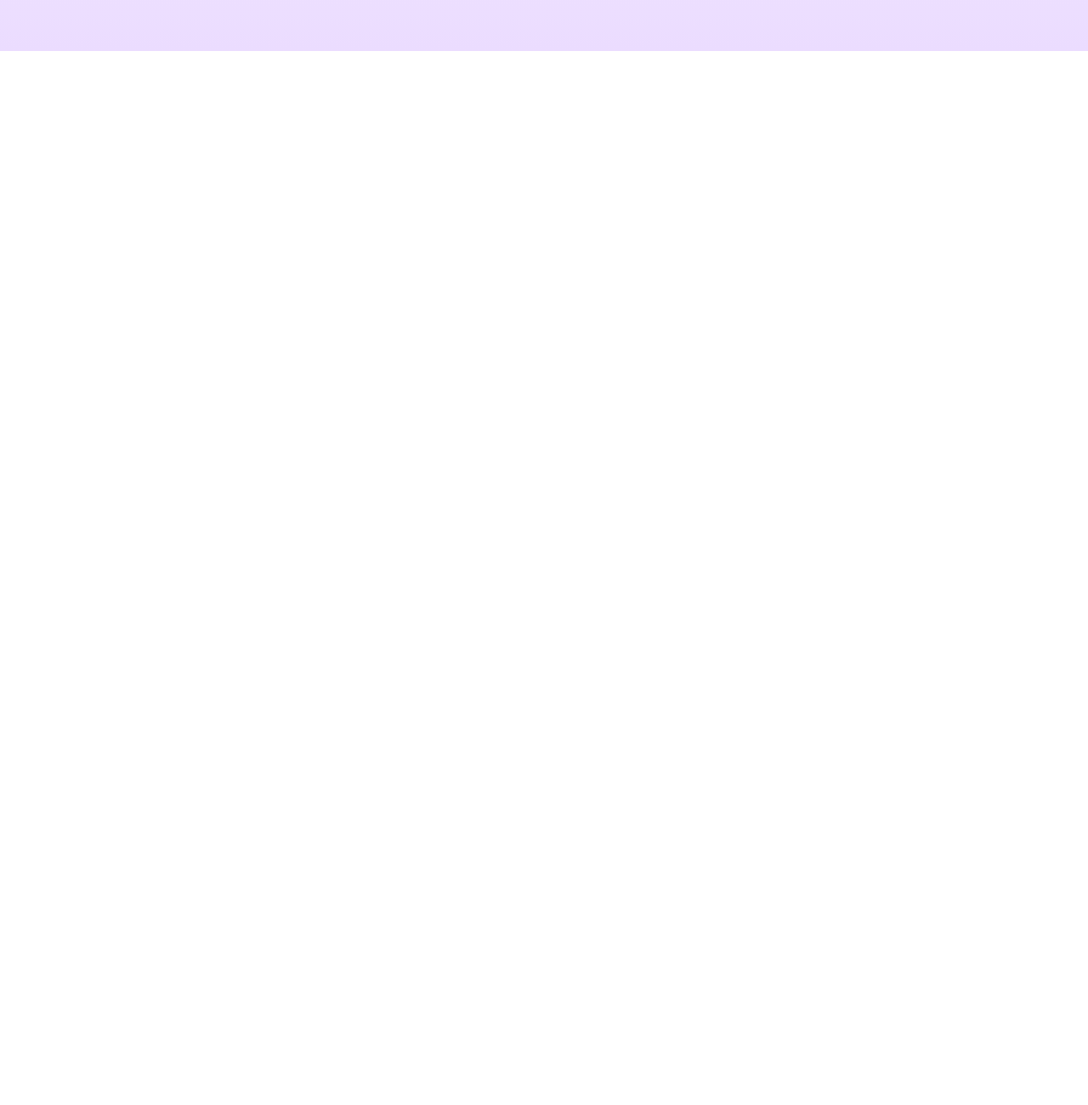
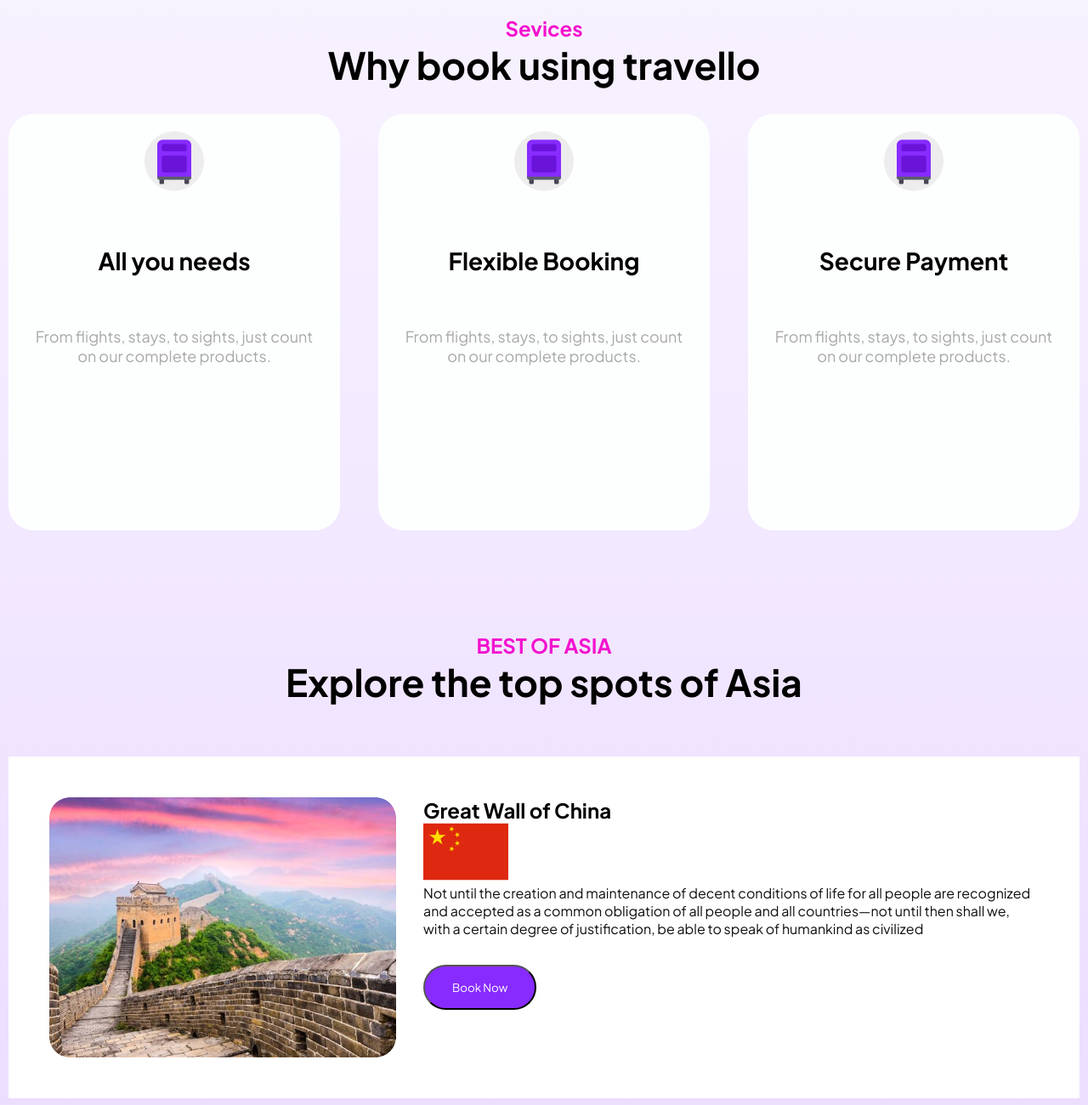
Before and after one commit to arifin1987/css-tour-project, a plain HTML site: page index.html in a window 1280 px wide. Shown: the part 840-2140 px from the top of the page at 85% size. Before the commit the page ends 900 px from the top, so only its background shows below. Drawn offline with Linux system fonts and the light colour scheme.

Commit message:
added service and explore section

```diff
--- a/index.html
+++ b/index.html
@@ -3,31 +3,84 @@
   <head>
     <meta charset="UTF-8" />
     <meta name="viewport" content="width=device-width, initial-scale=1.0" />
-    <link rel="stylesheet" href="styles/styles.css" />
     <link rel="preconnect" href="https://fonts.googleapis.com">
 <link rel="preconnect" href="https://fonts.gstatic.com" crossorigin>
 <link href="https://fonts.googleapis.com/css2?family=Plus+Jakarta+Sans:ital,wght@0,200..800;1,200..800&display=swap" rel="stylesheet">
     <title>tour website</title>
+    <link rel="stylesheet" href="styles/styles.css">
+
   </head>
   <body>
-    <div class="banner-container">
-      <div class="banner">
-        <!-- first box -->
-      <div class="banner-content">
-        <h1>From Southeast Asia <span>to the World.</span></h1>
-        <p>
-          Stay updated with travel tips, recommendations, and latest promos.
-        </p>
-        <div>
-          <button class="btn">Get Started</button>
-        <button class="btn-white">Watch Demo</button>
+    <div id="banner-container">
+      <div id="banner">
+        <!-- box-1 -->
+         <div class="banner-content">
+          <h1>From SouthEast Asia <span>to the world</span> </h1>
+          <p>Lorem ipsum dolor sit amet consectetur, adipisicing elit. Sint, placeat.</p>
+          <div class="button-box">
+            <button class="btn">Get Started</button>
+            <button class="btn-white">Watch Demo</button>
+          </div>
+         </div>
+        <!-- box-2 -->
+         <div class="banner-imgae">
+          <img src="images/hero.png" alt="">
+         </div>
+      </div>
+    </div>
+      <!-- service section -->
+    <div class="service-container">
+      <h4>Sevices</h4>
+      <h1>Why book using travello</h1>
+      <div class="service-content">
+        <div class="service-box">
+          <img src="images/bag.png" alt="" />
+          <h2>All you needs</h2>
+          <p>
+            From flights, stays, to sights, just count on our complete products.
+          </p>
+        </div>
+        <div class="service-box">
+          <img src="images/bag.png" alt="" />
+          <h2>Flexible Booking</h2>
+          <p>
+            From flights, stays, to sights, just count on our complete products.
+          </p>
+        </div>
+        <div class="service-box">
+          <img src="images/bag.png" alt="" />
+          <h2>Secure Payment</h2>
+          <p>
+            From flights, stays, to sights, just count on our complete products.
+          </p>
         </div>
       </div>
-      <!-- second box -->
-      <div class="banner-image">
-        <img src="images/hero.png" alt="">
+    </div>
+    <!-- Explore section -->
+    <div class="explore-container">
+
+        <h4 class="explore-subtitle">BEST OF ASIA</h4>
+        <h2 class="explore-title">Explore the top spots of Asia</h2>
+
+      <div class="explore-content">
+         <img src="/images/chaina-wall.png" alt="" />
+
+          <div class="explore-info">
+            <h2>Great Wall of China</h2>
+          <img src="/images/chaina.png" alt="" />
+          <p>
+            Not until the creation and maintenance of decent conditions of life
+            for all people are recognized and accepted as a common obligation of
+            all people and all countries—not until then shall we, with a certain
+            degree of justification, be able to speak of humankind as civilized
+          </p>
+          <button class="btn">Book Now</button>
+          </div>
+
       </div>
-      </div>
+
+
+
     </div>
   </body>
 </html>
--- a/styles/styles.css
+++ b/styles/styles.css
@@ -1,82 +1,145 @@
 *{
         font-family: "Plus Jakarta Sans", sans-serif;
-    margin: 0;
+        margin:0;
         padding: 0;
+
       }
       body{
         min-height: 100vh;
         background-image: linear-gradient(#FFFFFF,#EBDCFF);
       }
 
-.banner{
-    width: 87.5%;
-
+      #banner{
+        width:87.5%;
         margin: 100px auto 120px auto;
-    border: 2px solid #872BFF10;
+        background-color: white;
+        border:2px solid #872BFF10;
         border-radius: 40px;
-    padding:30px 20px;
+        background-image: url('../images/hero-bg.png');
+        padding:20px 30px ;
         display: flex;
         justify-content: space-between;
         align-items: center;
-    background-image: url('../images/hero-bg.png');
+
+      }
+      .banner-content{
+        width: 600px;
+      }
+      .banner-content *{
+        margin-bottom: 36px;
       }
 
-.banner-content {
-    width: 50%;
+      .banner-content h1{
+        font-size: 70px;
+        font-weight: bold;
+      }
+      .banner-content h1 span{
+        color:#F411CF;
+      }
+      .banner-content p{
+        font-size: 18px;
+        font-weight: medium;
+        color:#A8A8A8;
+      }
+
+      .btn{
+        background-color: #872BFF;
+        padding:16px 32px;
+        border-radius: 30px;
+        color: white;
+        margin-right:10px;
+      }
+
+      .btn-white{
+
+
+        padding:16px 32px;
+        border-radius: 30px;
+
+        margin-right:10px;
+      }
+
+      .banner-imgae img{
+        width:600px;
+      }
+
+/* service section */
+.service-container{
+    width: 1260px;
+    margin: auto;
+}
+.service-container h4 {
+  text-align: center;
+  font-weight: bold;
+  font-size: 24px;
+  color: #F411CF;
 
 }
-.banner-content *{
+.service-container h1 {
+  text-align: center;
+  font-weight: bold;
+  font-size: 44px;
 
-     margin-bottom: 36px;
 }
-.banner-content h1{
-    font-weight: bold;
-    font-size: 70px;
+.service-content{
+    display: flex;
+    justify-content: space-between;
+    margin-top: 30px;
 }
-.banner-content p{
-    color:#A8A8A8;
-    font-size: 18px;
-    font-weight: medium;
+.service-box{
+    background-color: #FDFFFF;
+    width: 350px;
+    height: 450px;
+    text-align: center;
+    gap: 60px;
+    padding: 20px;
+    border-radius: 30px;
+}
+.service-box *{
+    margin-bottom: 60px;
 
 }
 
-.banner-content span{
-    color:#F411CF;
+.service-box h2{
+    font-weight: semi-bold;
+    font-size: 28px;
 }
-.banner-image{
-    width: 600px;
-}
-.btn{
-    background-color: #872BFF;
-    border-radius: 30px;
-    padding: 16px 32px;
-    color: white;
-    margin-right: 20px;
-    cursor: pointer;
+.service-box p{
+    color: #A8A8A8;
+    font-weight: medium;
+    font-size: 18px;
 
 }
-.btn-white{
+/* Explore section */
+.explore-container{
+    width: 1260px;
+    margin: 120px auto;
+}
+.explore-title {
+    font-weight: bold;
+    font-size: 44px;
+    text-align: center;
+    margin-bottom: 60px;
 
-    border-radius: 30px;
-    padding: 16px 32px;
-    color: white;
-    margin-right: 20px;
-    cursor: pointer;
-    color: black;
 
 }
-.second-box{
-    width:600px;
-    height:600px
+.explore-subtitle {
+    font-weight: bold;
+    font-size: 24px;
+    text-align: center;
+    color: #F411CF;
+
 
 }
-
-.btn-color{
-    background-color: #872BFF;
-    padding: 32px 16px;
-    width: 145px;
-    height: 50px;
-    border-radius: 30px;
-    color: white;
-    font-weight: bold;
+.explore-content{
+    display: flex;
+    justify-content: space-between;
+    background-color: white;
+    padding: 48px;
+    gap: 32px;
 }
+.explore-info p{
+    font-size: 16px;
+    color: #0E0E0E;
+    margin-bottom: 32px;
+}
```
Lines whose indentation alone changed are shown as unchanged.
